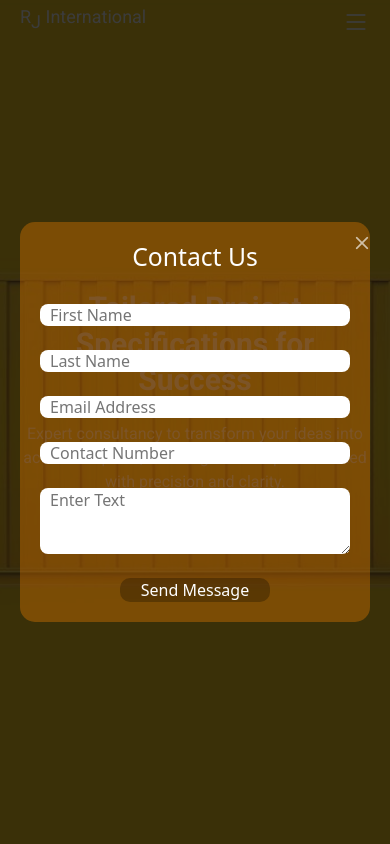
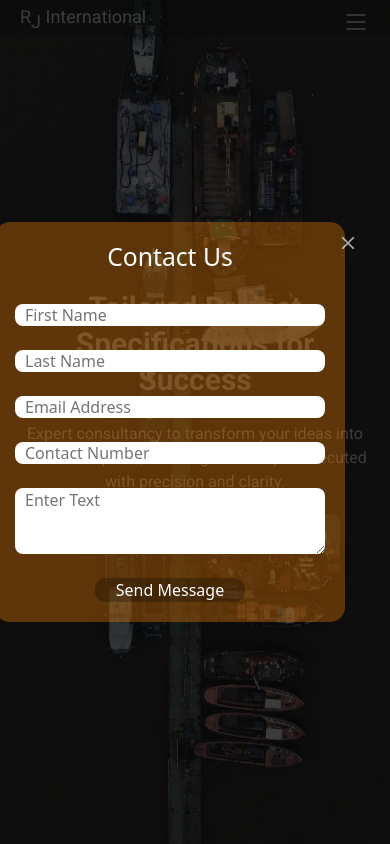
Before and after one commit to Deepaklalwanii/Rj-international, a plain HTML site: page index.html in a window 390 px wide. Both pictures are taken after a click on the link "Get in Touch". Shown: the top 844 px of the page. Drawn offline with nearby package versions, Linux system fonts and the light colour scheme.

Commit message:
changes-in-768px

```diff
--- a/index.html
+++ b/index.html
@@ -207,7 +207,7 @@
     </footer>
     <div class="l-container">
         <div id="contact-dialog" class="zoom-anim-dialog mfp-hide">
-            <button class="mfp-close" title="Close"><i id="cross-icon" class="bi bi-x"></i></button>
+            <button style="padding-right: 50px;" class="mfp-close" title="Close"><i  id="cross-icon" class="bi bi-x"></i></button>
             <div id="contact-form">
                 <div class="rji-popup">
                     <div class="rji-contact-form">
--- a/style.css
+++ b/style.css
@@ -620,6 +620,9 @@ footer a:hover {
     color: #fff;
 }
 
+#cross-icon{
+    padding-right: 50px;
+}
 
 #contact-dialog{
     display: flex;
@@ -636,6 +639,9 @@ footer a:hover {
     color: white;
 }
 
+#contact-dialog {
+    margin-right: 50px;
+}
 
 
 /* --------------------------------------------------- */
@@ -2529,7 +2535,7 @@ color: #fff;
         top: 0;
         width: 100%;
         color: #fff;
-        background-color: #f7c6009d;
+        background-color: #00000050;
         align-content: center;
     }
 
@@ -2592,7 +2598,7 @@ color: #fff;
     .rji-hero-banner{
         align-content: center;
         min-height: 100vh;
-        background-image: url('images/no-text-bg.jpg');
+        background-image: url('img-mobile-respso/hero-banner.jpg');
         background-size: cover;
         background-position: center;
         background-repeat: no-repeat;
@@ -2629,6 +2635,7 @@ color: #fff;
         font-size: 16px;
         cursor: pointer;
         color:#fff;
+        font-weight: 700;
     }
 
     .rji-hero-container button{
@@ -2637,9 +2644,11 @@ color: #fff;
         border-radius: 8px;
         width: 120px;
         height: 40px;
-        color:#000;
+        color:#FFF;
+        font-weight: 700;
+        letter-spacing: 0.10rem;
         border: none;
-        background-color: #ffffffa2;
+        background-color: #ffffff4e;
         position: relative;
     }
 
@@ -2754,12 +2763,12 @@ min-height: fit-content;
 align-content: center;
 background-color: #ececec;
 padding: 30px;
-padding-bottom: 20px;
+padding-bottom: 10px;
 margin-top: 20px;
 }
 
 .rji-our-solutions h3{
-font-size: 16px;
+font-size: 24px;
 text-align: center;
 margin-bottom: 20px;
 }
@@ -2790,7 +2799,7 @@ letter-spacing: 0.5rem;
 }
 
 .rji-analytics-poster{
-background-image: url('images/analytics.jpg');
+background-image: url('img-mobile-respso/analysis-img.jog.avif');
 width: 100%;
 min-height: 240px;
 background-repeat: no-repeat;
@@ -2812,7 +2821,7 @@ cursor: pointer;
 
 
 .rji-cargo-poster{
-background-image: url('images/cargo-image2.jpg');
+background-image: url('img-mobile-respso/cargo-img-2.jpg');
 width: 100%;
 min-height: 240px;
 background-repeat: no-repeat;
@@ -2835,9 +2844,10 @@ background-size: 110%;
 
 
 .rji-video-background{
-background-image: url('images/profile-bg-img.jpg');
+background-image: url('img-mobile-respso/bio-banner.jpg');
 background-repeat: no-repeat;
 background-position: center;
+background-size: 100%;
 position: relative;
 min-height: 100vh;
 }
@@ -2897,7 +2907,9 @@ flex-direction: column;
 
 .rji-profile-content p{
 margin-bottom: 0;
-color: #ffffffa4;
+color: #fff;
+font-weight: 700;
+letter-spacing:  0.10rem;
 }
 
 
@@ -3010,11 +3022,11 @@ font-size: 12px;
     }
 
     .rji-cargo-section{
-    background-image: url('images/cargo-home-img-2-new.png');
-    background-position: center;
+    /* background-image: url('images/cargo-home-img-2-new.png'); */
+    background-position: top right;
     background-repeat: no-repeat;
     background-color: #000;
-    background-size: 300px;
+    background-size: 150px;
     padding-bottom: 50px;
     }
 
@@ -3137,9 +3149,30 @@ font-size: 12px;
     color: #fff;
     }
 
-
     #l-container i{
-
         padding-right: 20px;
     }
-}
+
+    #cross-icon{
+        padding-right: 50px;
+    }
+
+    #contact-dialog{
+        display: flex;
+        justify-content: center;
+    }
+    .mfp-close {
+        background: none;
+        border: none;
+        cursor: pointer;
+        font-size: 1.5rem;
+    }
+
+    .mfp-close i {
+        color: white;
+    }
+
+    #contact-dialog {
+        margin-right: 50px;
+    }
+}
```
Also changed, not shown: img-mobile-respso/analysis-img.jog.avif (added), img-mobile-respso/cargo-img-2.jpg (added), img-mobile-respso/cargo-img.jpg (added), img-mobile-respso/hero-banner.jpg (added), 1 other file.
